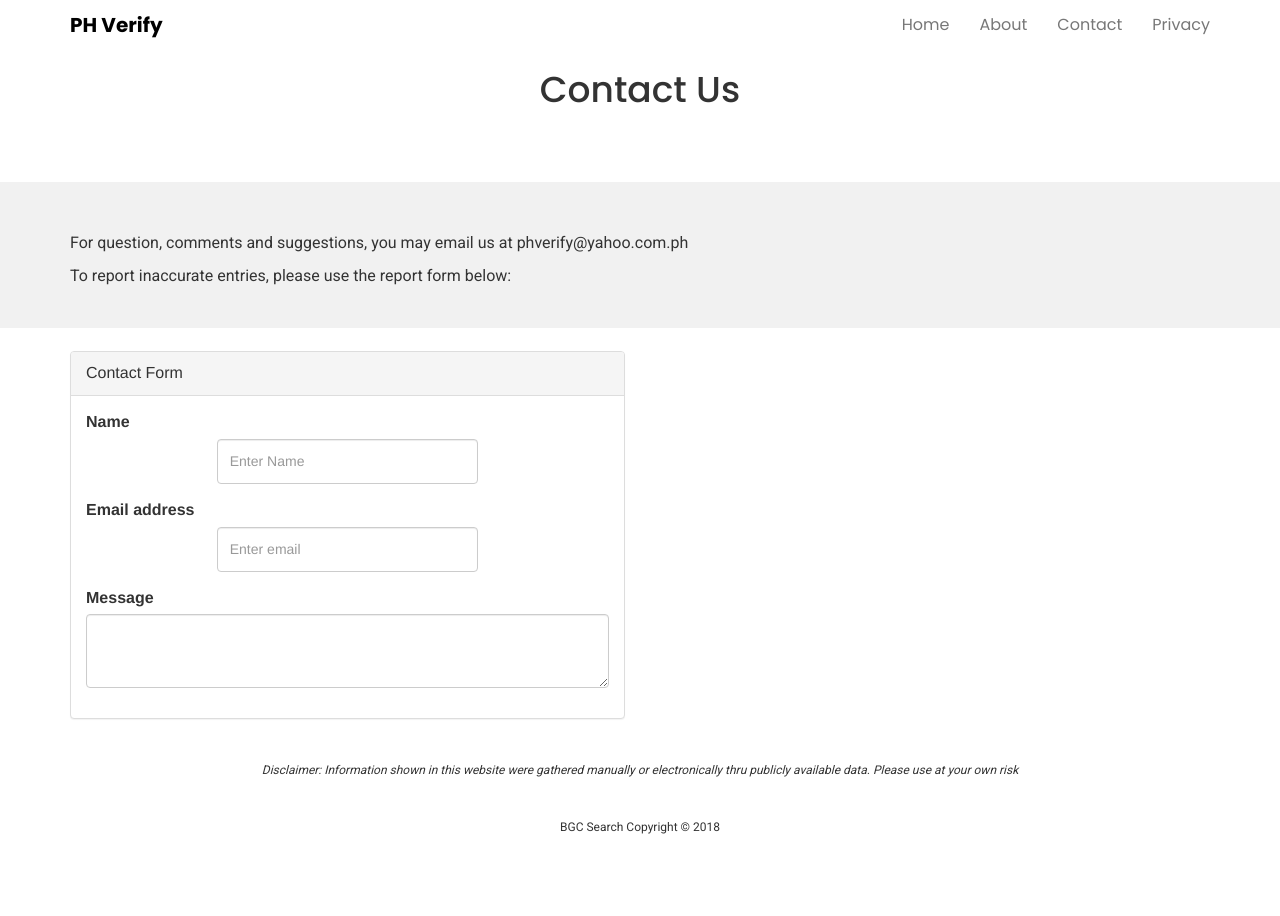
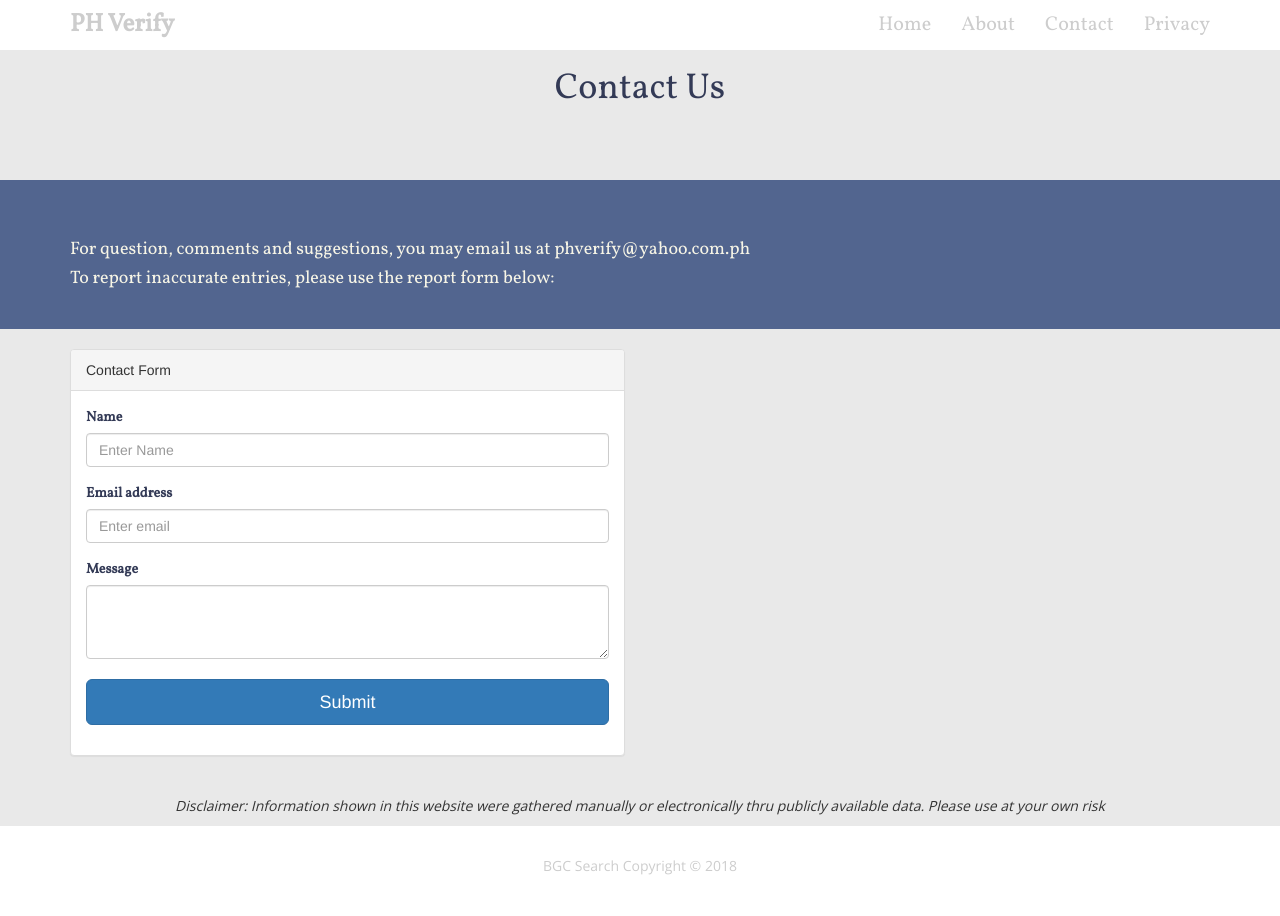
Before and after one commit to jmaytona/phverify, a PHP site: page /contact.php in a window 1280 px wide. Before the commit the page ends 834 px from the top, so only its background shows below. Run offline with PHP 8.4, Linux system fonts and the light colour scheme; some libraries are stand-ins or nearby versions.

Commit message:
Working Title for Advance SEO

```diff
--- a/about.php
+++ b/about.php
@@ -1,11 +1,12 @@
 <?php
+    $pageTitle = 'About Page';
     include 'header.php';
 ?>
 
-    <div class="about">
+    <div class="header-title">
         <h1>About</h1>
     </div>
-    <div class="privacyback">
+    <div class="dark-background">
         <div class="container">
             <h4><u>PHVerify.com</u></h4>
             <p>PHVerify.com is a free and comprehensive database that contains the education verification information of CHED recognized colleges and universities in Metro Manila (NCR and CALABARZON). It's primarily designed to provide an easy way of getting verification details from colleges and universities which is needed for checking highest educational attainment on their pre-employment background checks.</p>
--- a/contact.php
+++ b/contact.php
@@ -1,15 +1,16 @@
 <?php
+    $pageTitle = 'Contact Page';
     include 'header.php';
 ?>
 
-    <div class="about">
+    <div class="header-title">
         <h1>Contact Us</h1>
     </div>
     <br>
-    <div class="privacyback">
+    <div class="dark-background">
         <div class="container">
-            <p>For question, comments and suggestions, you may email us at phverify@yahoo.com.ph</p>
-            <p>To report inaccurate entries, please use the report form below:</p>
+            <h4>For question, comments and suggestions, you may email us at phverify@yahoo.com.ph</h4>
+            <h4>To report inaccurate entries, please use the report form below:</h4>
         </div>
     </div>
     <br>
@@ -21,16 +22,18 @@
                     <div class="panel-body">
                         <form>
                             <div class="form-group">
-                                <label for="formGroupExampleInput">Name</label>
+                                <label class="contact-label" for="formGroupExampleInput">Name</label>
                                 <input type="text" class="form-control" id="formGroupExampleInput" placeholder="Enter Name">
                             </div>
                             <div class="form-group">
-                                <label for="exampleInputEmail1">Email address</label>
+                                <label class="contact-label" for="exampleInputEmail1">Email address</label>
                                 <input type="email" class="form-control" id="exampleInputEmail1" aria-describedby="emailHelp" placeholder="Enter email">
                             </div>
                             <div class="form-group">
-                                <label for="exampleFormControlTextarea1">Message</label>
+                                <label class="contact-label" for="exampleFormControlTextarea1">Message</label>
                                 <textarea class="form-control" id="exampleFormControlTextarea1" rows="3"></textarea>
+                                <br>
+                                <button type="submit" name="submit-contact" class="btn btn-primary btn-lg btn-block">Submit</button>
                             </div>
                         </form>
                     </div>
@@ -43,42 +46,6 @@
     <br>
     <p class="text-center"><em>Disclaimer: Information shown in this website were gathered manually or electronically thru publicly available data. Please use at your own risk</em></p>
 
-    <!--
-    <section id="contact">
-        <div class="container">
-            <div class="row">
-                <div class="col-md-7 col-sm-12">
-                    <form>
-                        <div class="form-group">
-                            <label>Name: </label>
-                            <input class="form-control" type="text" name="" value="" placeholder="Enter Name">
-                        </div>
-                        <div class="form-group">
-                            <label>Email: </label>
-                            <input class="form-control" type="text" name="" value="" placeholder="Enter Email">
-                        </div>
-                        <div class="form-group">
-                            <label>Message: </label>
-                            <textarea class="form-control" name="" value="" placeholder="Enter Message"></textarea>
-                        </div>
-                        <button class="btn btn-primary btn-lg btn-block">Submit</button>
-                    </form>
-                    <br>
-                </div>
-                <div class="col-md-5 col-sm-12">
-                    <div class="panel panel-primary">
-                        <div class="panel-heading">Note</div>
-                        <div class="panel-body">
-                            <p>For Questions, Concerns, Report on inaccurate data or help in updating of records, kindly fill out the text box on the right side and don't forget to inculde your active email address.</p>
-                        </div>
-                    </div>
-                </div>
-
-            </div>
-        </div>
-    </section>
--->
-
     <?php
     include 'footer.php';
 ?>
--- a/footer.php
+++ b/footer.php
@@ -9,10 +9,10 @@
     <script>
         /*index.php*/
         window.sr = ScrollReveal();
-        sr.reveal('.navbar', {
+/*        sr.reveal('.navbar', {
             duration: 2000,
             origin: 'bottom'
-        });
+        });*/
         sr.reveal('.jumbotron', {
             duration: 2000,
             origin: 'bottom'
@@ -27,10 +27,7 @@
             origin: 'bottom'
         });
         /*search.php*/
-        sr.reveal('.container', {
-            duration: 2000,
-            origin: 'bottom'
-        });
+
         sr.reveal('.about', {
             duration: 2000,
             origin: 'bottom'
--- a/header.php
+++ b/header.php
@@ -8,8 +8,9 @@
 
 <head>
     <meta charset="UTF-8">
-    <title>BGC Search</title>
-    <link href="https://fonts.googleapis.com/css?family=Poppins:300,400,500,600,700%7CRoboto%7CJosefin+Sans:100,300,400,500" rel="stylesheet" type="text/css">
+    <title><?php echo $pageTitle.' | PHVerify'; ?></title>
+    <!--<link href="https://fonts.googleapis.com/css?family=Poppins:300,400,500,600,700%7CRoboto%7CJosefin+Sans:100,300,400,500" rel="stylesheet" type="text/css">-->
+    <link href="https://fonts.googleapis.com/css?family=Open+Sans|Vollkorn" rel="stylesheet">
     <link rel="stylesheet" href="https://maxcdn.bootstrapcdn.com/bootstrap/3.3.7/css/bootstrap.min.css">
     <link rel="stylesheet" type="text/css" href="style.css">
     <script src="https://unpkg.com/scrollreveal/dist/scrollreveal.min.js"></script>
@@ -29,10 +30,10 @@
             </div>
             <div id="navbar" class="collapse navbar-collapse">
                 <ul class="nav navbar-nav navbar-right">
-                    <li><a href="index.php">Home</a></li>
-                    <li><a href="about.php">About</a></li>
-                    <li><a href="contact.php">Contact</a></li>
-                    <li><a href="privacy.php">Privacy</a></li>
+                    <li><a class="listcolor" href="index.php">Home</a></li>
+                    <li><a class="listcolor" href="about.php">About</a></li>
+                    <li><a class="listcolor" href="contact.php">Contact</a></li>
+                    <li><a class="listcolor" href="privacy.php">Privacy</a></li>
                 </ul>
             </div>
             <!--/.nav-collapse -->
--- a/privacy.php
+++ b/privacy.php
@@ -1,11 +1,12 @@
 <?php
+    $pageTitle = 'Privacy Page';
     include 'header.php';
 ?>
 
-    <div class="about">
+    <div class="header-title">
         <h1>PH Verify Privacy Statement<br>Updated as of: </h1>
     </div>
-    <div class="privacyback">
+    <div class="dark-background">
         <div class="container">
             <h4><u>Thank you for trusting PH Verify</u></h4>
             <p>Holding onto your private information is a serious responsibility, and we want you to know how we're handling it.</p>
--- a/style.css
+++ b/style.css
@@ -1,116 +1,138 @@
 body {
     margin-top: 70px;
-    font-size: 16px;
     display: block;
+    background-color: #e9e9e9;
 }
 
 h1,
 h2,
-h3,
+h3 {
+    font-family: 'Vollkorn', serif;
+    color: #333A56;
+}
+
 h4,
 h5,
 h6 {
-    font-family: Poppins;
+    font-family: 'Vollkorn', serif;
+    color: #F7F5E6;
 }
 
 p {
-    font-family: Roboto;
+    font-family: 'Open Sans', sans-serif;
 }
 
-
-.navbar-default {
-    background: #fff;
-    border: 0;
-    font-family: Poppins;
+label {
+    font-family: 'Vollkorn', serif;
+    color: #333A56;
 }
 
-.navbar-brand {
-    font-size: 20px;
-    color: #000 !important;
-    font-weight: bold;
-}
-
-footer {
-    padding: 30px;
-}
-
-/*Added CSS*/
-p.text-center {
-    font-size: 12px;
-}
-
-/*Contact*/
-
-#contact {
-    background-color: #f1f1f1;
-    padding: 40px;
-    color: black;
-/*    border-top: #333 7px solid;
-    border-bottom: #333 7px solid;*/
-}
-
-
-/*Jumbotron*/
+/*JUMBOTRON*/
 
 div.jumbotron {
     text-align: center;
+    background-color: #88bbd6;
+
+}
+
+.jumbotron p {
+    color: white;
+    padding-left: 20px;
+    padding-right: 20px;
 }
 
 h1.display-3 {
     font-weight: 700;
+    color: white;
 }
 
-/*Search Form*/
+/*######################### HEADER #########################*/
 
-button.btn {
-    width: 50%;
-    margin: auto;
-    display: block;
-    margin-top: 12px;
+/*NAVBAR*/
+
+.navbar{
+    background-color: white;
+    font-size: 15px;
+    border: 0;
+    font-family: 'Vollkorn', serif;
 }
 
-input.form-control {
+.navbar-brand {
+    font-size: 25px;
+    color: #cdcdcd !important;
+    font-weight: bold;
+}
+
+.listcolor {
+    font-size: 20px;
+    color: #cdcdcd !important;
+    /*background-color: white;*/
+}
+
+/*######################### INDEX PAGE #########################*/
+
+/*SEARCH FORM*/
+
+input#main-search {
     width: 50%;
     height: 45px;
     margin: auto;
     display: block;
 }
 
+button#main-search {
+    width: 50%;
+    margin: auto;
+    display: block;
+    margin-top: 12px;
+    background-color: #88bbd6;
+    color: white;
+}
 
-/*School Panel Bootstrap3*/
+/*SMALL NOTE*/
+
+.note-design {
+    color: #88bbd6;
+    font-style: italic;
+}
+
+/*######################### SEARCH PAGE #########################*/
+
+/*######################### SCHOOL PAGE #########################*/
 
 
-/*.p-margin {
-    padding-left: 20px;
-    padding-right: 20px;
-    font-size: 15px;
-}*/
+/*######################### ABOUT PAGE #########################*/
 
-/*About*/
-
-div.about {
+div.header-title {
     text-align: center;
 }
-.privacyback {
-    background: #f1f1f1;
+
+/*######################### CONTACT PAGE #########################*/
+
+
+/*######################### FOOTER #########################*/
+
+footer {
+    background-color: white;
+    padding: 30px;
+}
+footer p {
+    color: #cdcdcd;
+}
+
+
+/*######################### Background #########################*/
+
+.dark-background {
+    background: #52658F;
     padding: 50px 0 30px 0;
     margin-top: 40px;
+    color: #E8E8E8;
 }
 
-.back {
+.light-background {
     background: #f1f1f1;
     padding: 50px 0 30px 0;
     text-align: center;
     margin-top: 40px;
 }
-
-.back p {
-    font-size: 32px;
-    font-family: 'Josefin Sans';
-    color: #000;
-}
-
-.back p.customer {
-    font-size: 20px;
-    color: #666;
-}
```
Also changed, not shown: index.php (+6 -5 lines), school.php (+22 -0 lines), search.php (+15 -1 lines).
